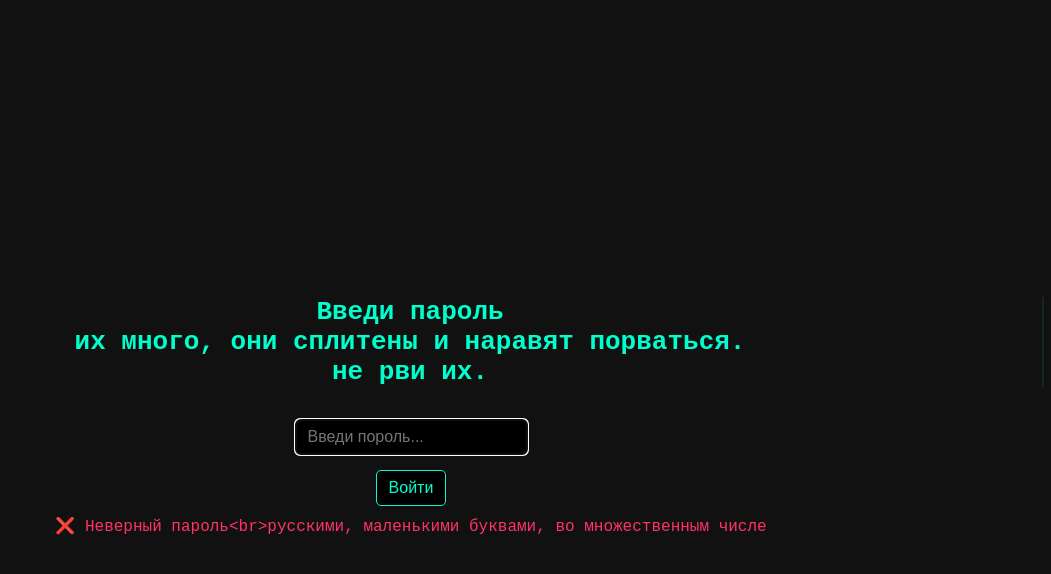
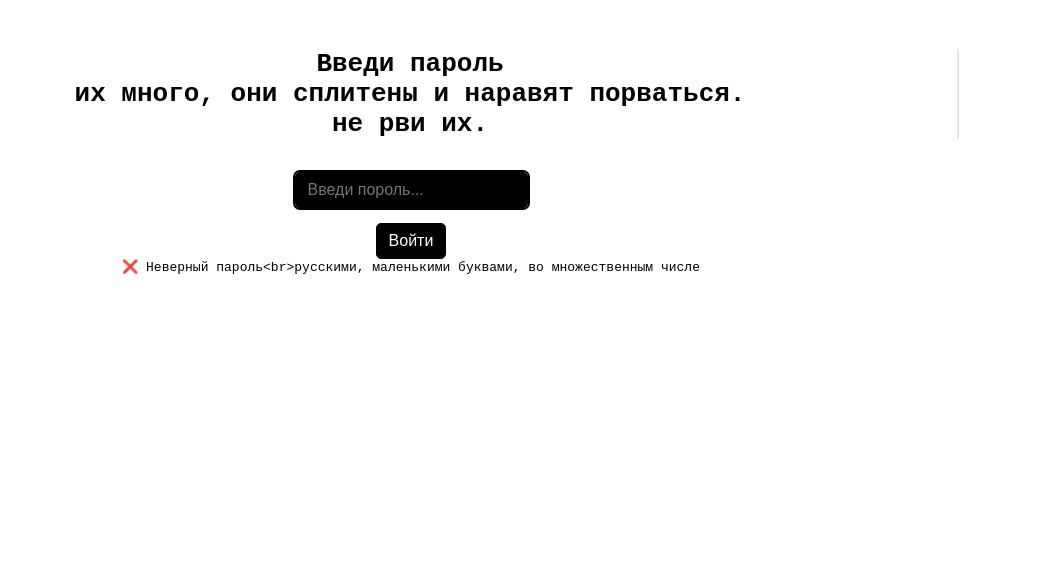
Before and after one commit to nexus-ff/nexus-filorum-fragilium, a plain HTML site: page index.html in a window 1280 px wide. Both pictures are taken after a click on the button "Войти". Shown: the whole page, without its empty margins (229-1280 px from the left). Drawn offline with Linux system fonts and the light colour scheme.

Commit message:
Update index.html

```diff
--- a/index.html
+++ b/index.html
@@ -8,14 +8,24 @@
   /* === Grundlayout === */
   body {
     font-family: monospace;
-      background-color: #111;
-      color: #00ffcc;
+    background-color: #fff;
+    color: #000;
     display: flex;
     flex-direction: column;
     align-items: center;
-      justify-content: center;
-      height: 100vh;
+    justify-content: flex-start;
+    min-height: 100vh;
+    margin: 0;
+    padding: 2rem;
     text-align: center;
+    box-sizing: border-box;
+    overflow-x: hidden;
+  }
+
+  h1, h2 {
+    max-width: 90%;
+    word-wrap: break-word;
+    white-space: normal;
   }
 
   /* === Eingabefeld + Button === */
@@ -23,24 +33,19 @@
     margin-top: 15px;
     padding: 8px 12px;
     background-color: #000;
-      color: #00ffcc;
-      border: 1px solid #00ffcc;
+    color: #fff;
+    border: 1px solid #000;
     border-radius: 5px;
     font-size: 16px;
   }
 
-    /* === Fehlermeldung === */
-    #errorMessage {
-      color: #ff3366;
-      margin-top: 10px;
-      opacity: 0;
-      transition: opacity 0.4s ease-in-out;
-      font-size: 16px;
+  input[type="password"]:focus {
+    outline: 2px solid #000;
   }
 
   /* === Maschinenschreib-Effekt === */
   #typed {
-      border-right: .1em solid #00ffcc;
+    border-right: .1em solid #000;
     white-space: nowrap;
     overflow: hidden;
     width: 0;
@@ -52,8 +57,9 @@
   /* === Bildbereich === */
   img {
     margin-top: 25px;
-      width: 300px;
-      border: 2px solid #00ffcc;
+    width: 90%;
+    max-width: 300px;
+    border: 2px solid #000;
     border-radius: 10px;
     cursor: pointer;
     transition: transform 0.3s ease-in-out;
```
Lines whose indentation alone changed are shown as unchanged.
